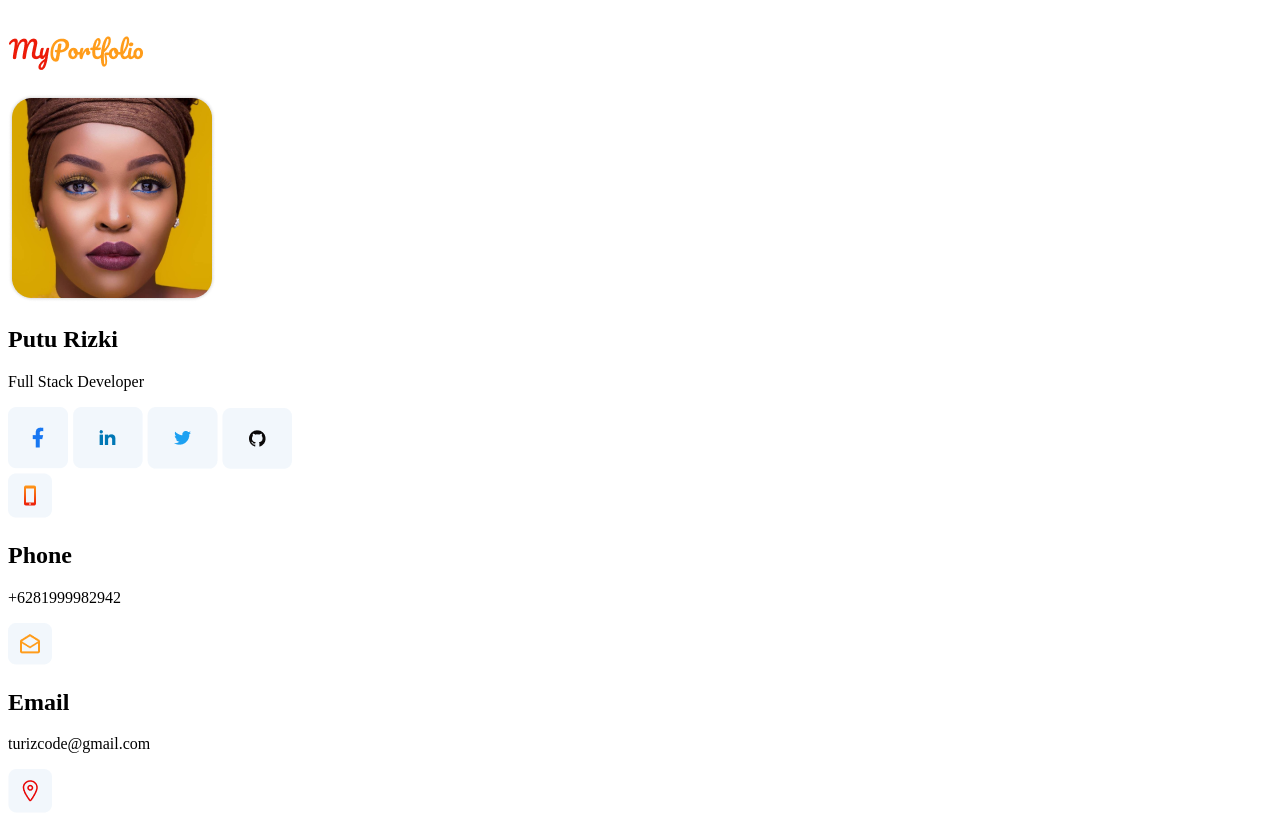
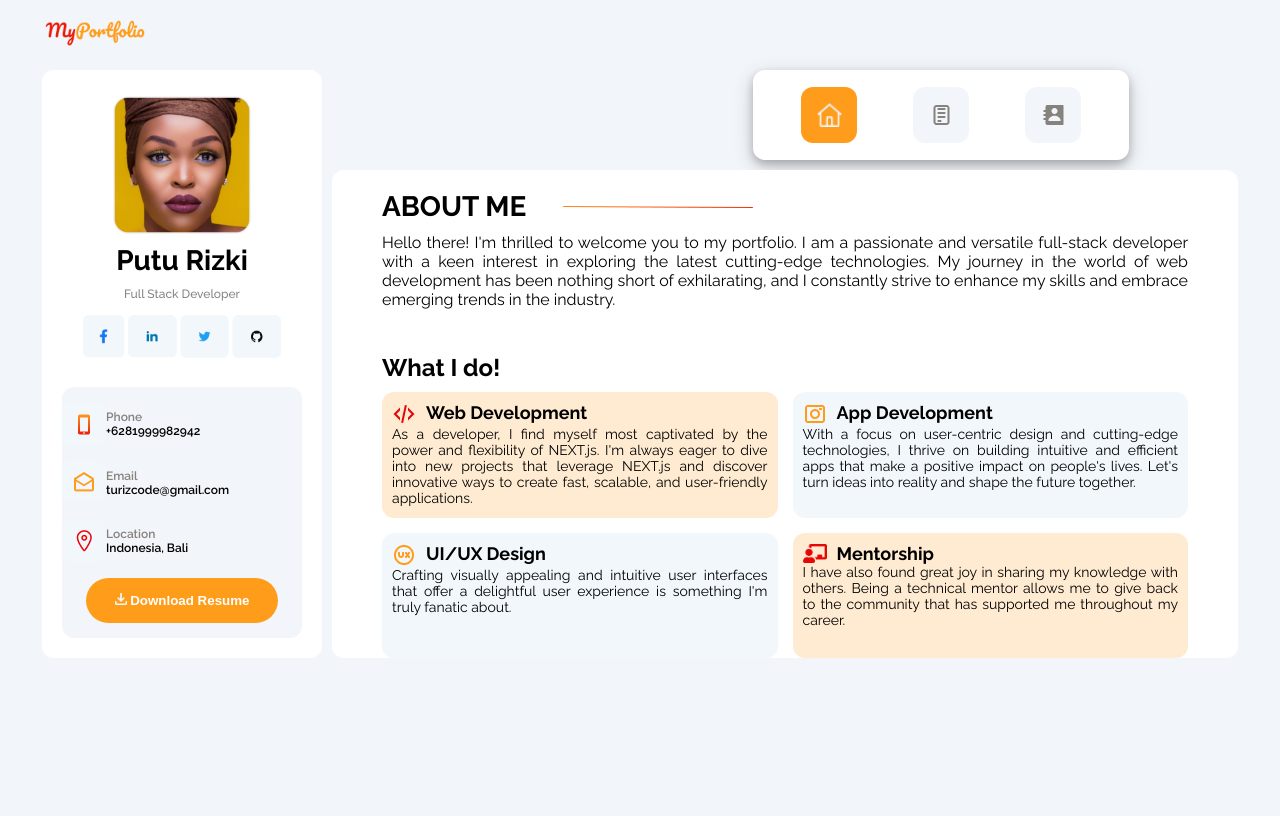
Before and after one commit to TurizCode/personal-website, a plain HTML site: page index.html in a window 1280 px wide. Shown: the top 816 px of the page. Drawn offline with Linux system fonts and the light colour scheme; a web font is replaced by a local one.

Commit message:
Update name: from home.html to index.html & home.css to style.css

```diff
--- a/index.html
+++ b/index.html
@@ -4,7 +4,7 @@
     <meta charset="UTF-8" />
     <meta name="viewport" content="width=device-width, initial-scale=1.0" />
     <title>My Portfolio</title>
-    <link rel="stylesheet" href="home.css" />
+    <link rel="stylesheet" href="style.css" />
     <link rel="preconnect" href="https://fonts.googleapis.com" />
     <link rel="preconnect" href="https://fonts.gstatic.com" crossorigin />
     <link rel="preconnect" href="https://fonts.googleapis.com">
@@ -68,7 +68,7 @@
       <nav class="nav-outer">
         <div class="nav-bar">
               <div class="home">
-                  <a href="./home.html"><img src="./assets/Home Vektor Putih.png" alt="Home Icon"></a>
+                  <a href="./index.html"><img src="./assets/Home Vektor Putih.png" alt="Home Icon"></a>
               </div>
               <div class="resume">
                   <a href="./resume.html"><img src="./assets/resume icon.png" alt="Resume Icon"></a>
```
